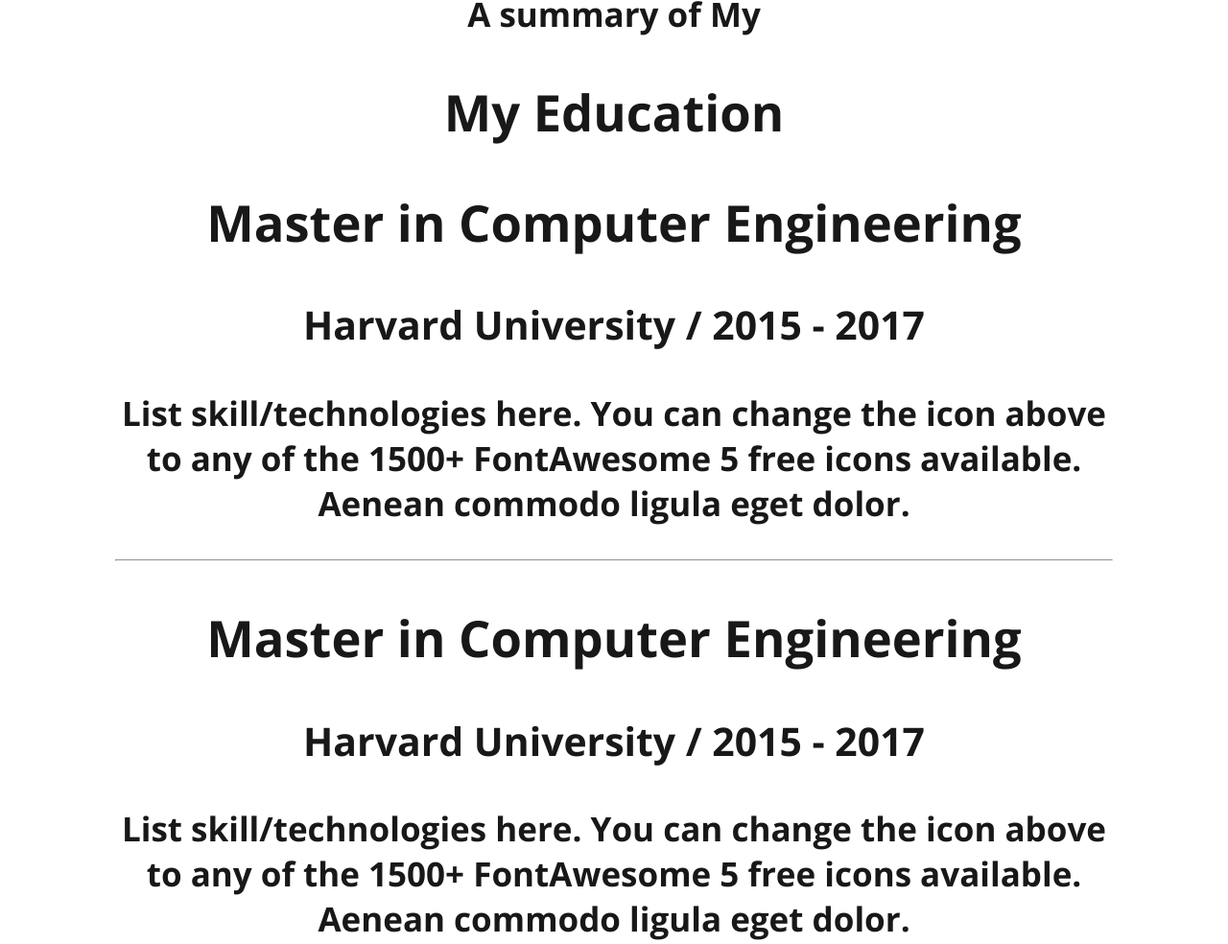
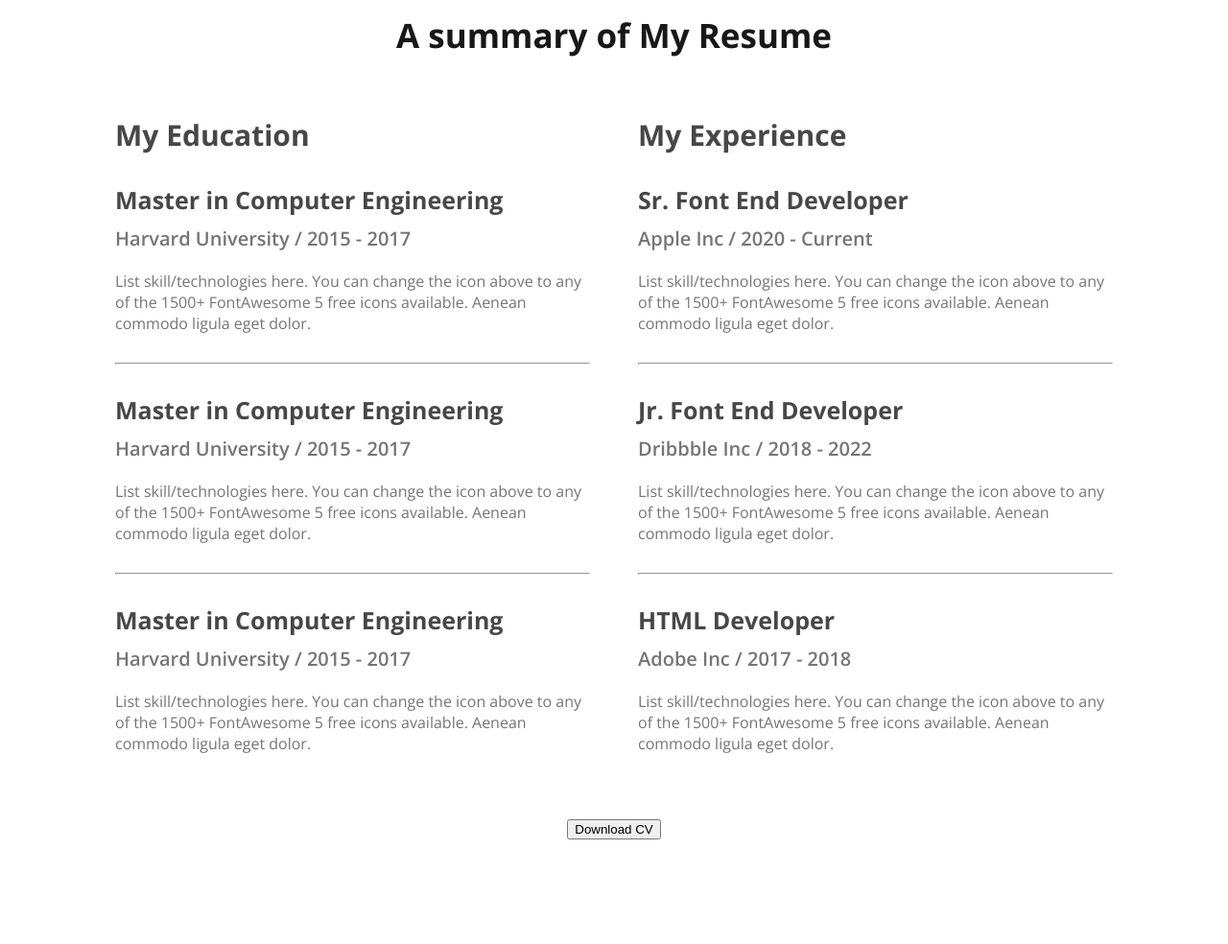
Before and after one commit to abidurrahman1515/developer-portfolio, a plain HTML site: page index.html in a window 1280 px wide. Shown: the part 2322-3306 px from the top of the page at 96% size. After the commit the page ends 3205 px from the top, so only its background shows below. Drawn offline with nearby package versions, Linux system fonts and the light colour scheme.

Commit message:
finished the resume section

```diff
--- a/Styles/portfolio.css
+++ b/Styles/portfolio.css
@@ -97,7 +97,8 @@
     max-width: 1040px;
     margin: 0 auto;
 }
-main section{
+
+main section {
     margin-top: 130px;
 }
 
@@ -154,6 +155,54 @@
     box-shadow: 0px 6px 50px 0px rgba(0, 0, 0, 0.06);
     background: rgb(255, 255, 255);
 }
-.skill-description{
+
+.skill-description {
     rgb(117, 117, 117)
 }
+
+/* resume section */
+.resume-container{
+    display: flex;
+    gap: 50px;
+}
+.resume-colum{
+    text-align: left;
+}
+.resume-colum-title {
+    color: rgb(71, 71, 71);
+    font-size: 30px;
+    font-weight: 700;
+    margin-bottom: 30px;
+}
+/* .resume-item {
+
+} */
+.resume-item-title {
+    color: rgb(71, 71, 71);
+    font-size: 25px;
+    font-weight: 700;
+    margin-top: 0px;
+    margin-bottom: 10px;
+}
+
+.resume-item-institute {
+    color: rgb(117, 117, 117);
+    font-size: 20px;
+    font-weight: 600;
+    margin-bottom:20px;
+    margin-top: 0px;
+}
+
+.resume-item-description {
+    color: rgb(117, 117, 117);
+    font-size: 16px;
+    font-weight: 400;
+    margin-top: 0px;
+}
+.resume-container hr{
+    margin: 30px 0px;
+}
+.download-cv{
+    text-align: center;
+    margin-top: 50px;
+}
--- a/index.html
+++ b/index.html
@@ -15,7 +15,7 @@
     <link rel="stylesheet" href="Styles/portfolio.css">
 </head>
 
-<body>
+<body> n
     <header class="header">
         <nav>
             <h2 class="nav-title">Al-<span class="text-primary">Amin</span> Ahmad</h2>
@@ -101,60 +101,77 @@
         <!-- Resume Section -->
         <!-- section>h3.section-title{A summary of My}>.resume-colum*2>h4+.resume-item*3>h2.resume-item-title+p.resume-item-institute+p.resume-item-description -->
         <section>
-            <h3 class="section-title">A summary of My
+            <h3 class="section-title">A summary of My Resume</h3>
+            <div class="resume-container">
                 <div class="resume-colum">
-                    <h1>My Education</h1>
+                    <h1 class="resume-colum-title">My Education</h1>
                     <div class="resume-item">
                         <h2 class="resume-item-title">Master in Computer Engineering</h2>
                         <h3 class="resume-item-institute">Harvard University / 2015 - 2017</h3>
-                        <p class="resume-item-description">List skill/technologies here. You can change the icon above
-                            to any of the 1500+ FontAwesome 5 free icons available. Aenean commodo ligula eget dolor.
+                        <p class="resume-item-description">List skill/technologies here. You can change the icon
+                            above
+                            to any of the 1500+ FontAwesome 5 free icons available. Aenean commodo ligula eget
+                            dolor.
                         </p>
                     </div>
                     <hr>
                     <div class="resume-item">
                         <h2 class="resume-item-title">Master in Computer Engineering</h2>
                         <h3 class="resume-item-institute">Harvard University / 2015 - 2017</h3>
-                        <p class="resume-item-description">List skill/technologies here. You can change the icon above
-                            to any of the 1500+ FontAwesome 5 free icons available. Aenean commodo ligula eget dolor.
+                        <p class="resume-item-description">List skill/technologies here. You can change the icon
+                            above
+                            to any of the 1500+ FontAwesome 5 free icons available. Aenean commodo ligula eget
+                            dolor.
                         </p>
                     </div>
                     <hr>
                     <div class="resume-item">
                         <h2 class="resume-item-title">Master in Computer Engineering</h2>
                         <h3 class="resume-item-institute">Harvard University / 2015 - 2017</h3>
-                        <p class="resume-item-description">List skill/technologies here. You can change the icon above
-                            to any of the 1500+ FontAwesome 5 free icons available. Aenean commodo ligula eget dolor.
+                        <p class="resume-item-description">List skill/technologies here. You can change the icon
+                            above
+                            to any of the 1500+ FontAwesome 5 free icons available. Aenean commodo ligula eget
+                            dolor.
                         </p>
                     </div>
                 </div>
                 <div class="resume-colum">
-                    <h1>My Experience</h1>
+                    <h1 class="resume-colum-title">My Experience</h1>
                     <div class="resume-item">
                         <h2 class="resume-item-title">Sr. Font End Developer</h2>
                         <h3 class="resume-item-institute">Apple Inc / 2020 - Current</h3>
-                        <p class="resume-item-description">List skill/technologies here. You can change the icon above
-                            to any of the 1500+ FontAwesome 5 free icons available. Aenean commodo ligula eget dolor.
+                        <p class="resume-item-description">List skill/technologies here. You can change the icon
+                            above
+                            to any of the 1500+ FontAwesome 5 free icons available. Aenean commodo ligula eget
+                            dolor.
                         </p>
                     </div>
                     <hr>
                     <div class="resume-item">
                         <h2 class="resume-item-title">Jr. Font End Developer</h2>
                         <h3 class="resume-item-institute">Dribbble Inc / 2018 - 2022</h3>
-                        <p class="resume-item-description">List skill/technologies here. You can change the icon above
-                            to any of the 1500+ FontAwesome 5 free icons available. Aenean commodo ligula eget dolor.
+                        <p class="resume-item-description">List skill/technologies here. You can change the icon
+                            above
+                            to any of the 1500+ FontAwesome 5 free icons available. Aenean commodo ligula eget
+                            dolor.
                         </p>
                     </div>
                     <hr>
                     <div class="resume-item">
                         <h2 class="resume-item-title">HTML Developer</h2>
                         <h3 class="resume-item-institute">Adobe Inc / 2017 - 2018</h3>
-                        <h3 class="resume-item-description">List skill/technologies here. You can change the icon above
-                            to any of the 1500+ FontAwesome 5 free icons available. Aenean commodo ligula eget dolor.
-                        </p>
+                        <h3 class="resume-item-description">List skill/technologies here. You can change the icon
+                            above
+                            to any of the 1500+ FontAwesome 5 free icons available. Aenean commodo ligula eget
+                            dolor.
+                            </p>
                     </div>
                 </div>
-            </h3>
+                </h3>
+            </div>
+            <div class="download-cv">
+                <button>Download CV</button>
+            </div>
         </section>
     </main>
     <footer>
```
